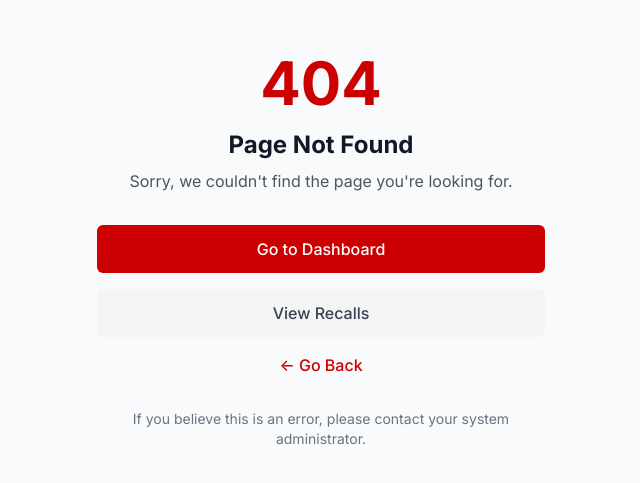
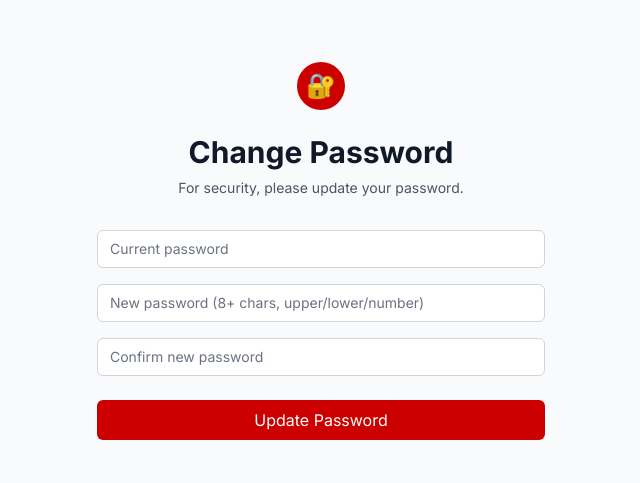
Before and after one commit to interactivewebs/frnsw-recalls-90, a React (Create React App) app in the folder frontend/: page /change-password in a window 1280 px wide. Before the commit this address had no page. Shown: the part 149-632 px from the top of the page, without its empty margins (319-959 px from the left). Built offline with nearby package versions, Linux system fonts and the light colour scheme.

Commit message:
Feature: enforce first-login password change when default password detected; add ChangePassword page and route; backend exposes must_change_password

```diff
--- a/frontend/src/App.js
+++ b/frontend/src/App.js
@@ -14,6 +14,7 @@ const Login = React.lazy(() => import('./pages/Auth/Login'));
 const Register = React.lazy(() => import('./pages/Auth/Register'));
 const VerifyEmail = React.lazy(() => import('./pages/Auth/VerifyEmail'));
 const ResetPassword = React.lazy(() => import('./pages/Auth/ResetPassword'));
+const ChangePassword = React.lazy(() => import('./pages/Auth/ChangePassword'));
 const Dashboard = React.lazy(() => import('./pages/Dashboard/Dashboard'));
 const Recalls = React.lazy(() => import('./pages/Recalls/Recalls'));
 const RecallDetail = React.lazy(() => import('./pages/Recalls/RecallDetail'));
@@ -96,6 +97,14 @@ function App() {
             element={
               <Suspense fallback={<LoadingSpinner />}>
                 <ResetPassword />
+              </Suspense>
+            }
+          />
+          <Route
+            path="/change-password"
+            element={
+              <Suspense fallback={<LoadingSpinner />}>
+                <ChangePassword />
               </Suspense>
             }
           />
--- a/frontend/src/components/Auth/ProtectedRoute.js
+++ b/frontend/src/components/Auth/ProtectedRoute.js
@@ -19,6 +19,11 @@ const ProtectedRoute = ({ children }) => {
     return <Navigate to="/login" state={{ from: location }} replace />;
   }
 
+  // Force password change if flagged by backend
+  if (user?.must_change_password && location.pathname !== '/change-password') {
+    return <Navigate to="/change-password" replace />;
+  }
+
   return children;
 };
 
--- a/frontend/src/contexts/AuthContext.js
+++ b/frontend/src/contexts/AuthContext.js
@@ -52,7 +52,7 @@ export const AuthProvider = ({ children }) => {
       // Store token
       localStorage.setItem('authToken', response.token);
 
-      // Set user data
+      // Set user data (may include must_change_password)
       setUser(response.user);
       setIsAuthenticated(true);
 
--- /dev/null
+++ b/frontend/src/pages/Auth/ChangePassword.js
@@ -0,0 +1,57 @@
+import React, { useState } from 'react';
+import { useAuth } from '../../contexts/AuthContext';
+
+const ChangePassword = () => {
+  const { changePassword } = useAuth();
+  const [form, setForm] = useState({ currentPassword: '', newPassword: '', confirmPassword: '' });
+  const [loading, setLoading] = useState(false);
+  const [error, setError] = useState('');
+
+  const onChange = (e) => setForm({ ...form, [e.target.name]: e.target.value });
+
+  const onSubmit = async (e) => {
+    e.preventDefault();
+    setError('');
+    if (form.newPassword !== form.confirmPassword) {
+      setError('New password and confirmation do not match');
+      return;
+    }
+    setLoading(true);
+    try {
+      await changePassword(form.currentPassword, form.newPassword);
+      setForm({ currentPassword: '', newPassword: '', confirmPassword: '' });
+    } catch (err) {
+      setError(err.response?.data?.error || 'Password change failed');
+    } finally {
+      setLoading(false);
+    }
+  };
+
+  return (
+    <div className="min-h-screen flex items-center justify-center bg-gray-50 py-12 px-4 sm:px-6 lg:px-8">
+      <div className="max-w-md w-full space-y-8">
+        <div>
+          <div className="mx-auto h-12 w-12 flex items-center justify-center bg-frnsw-red rounded-full">
+            <span className="text-white text-2xl">🔐</span>
+          </div>
+          <h2 className="mt-6 text-center text-3xl font-extrabold text-gray-900">Change Password</h2>
+          <p className="mt-2 text-center text-sm text-gray-600">For security, please update your password.</p>
+        </div>
+
+        <form className="mt-8 space-y-6" onSubmit={onSubmit}>
+          {error && (
+            <div className="bg-red-50 border border-red-200 text-red-700 px-4 py-3 rounded">{error}</div>
+          )}
+          <div className="space-y-4">
+            <input name="currentPassword" type="password" required className="appearance-none rounded-md w-full px-3 py-2 border border-gray-300 sm:text-sm" placeholder="Current password" value={form.currentPassword} onChange={onChange} />
+            <input name="newPassword" type="password" required className="appearance-none rounded-md w-full px-3 py-2 border border-gray-300 sm:text-sm" placeholder="New password (8+ chars, upper/lower/number)" value={form.newPassword} onChange={onChange} />
+            <input name="confirmPassword" type="password" required className="appearance-none rounded-md w-full px-3 py-2 border border-gray-300 sm:text-sm" placeholder="Confirm new password" value={form.confirmPassword} onChange={onChange} />
+          </div>
+          <button type="submit" disabled={loading} className="w-full py-2 px-4 rounded-md text-white bg-frnsw-red hover:bg-red-700 disabled:opacity-50">{loading ? 'Saving...' : 'Update Password'}</button>
+        </form>
+      </div>
+    </div>
+  );
+};
+
+export default ChangePassword;
```
Also changed, not shown: 1 other file (tests, documents, lock files or other folders).
